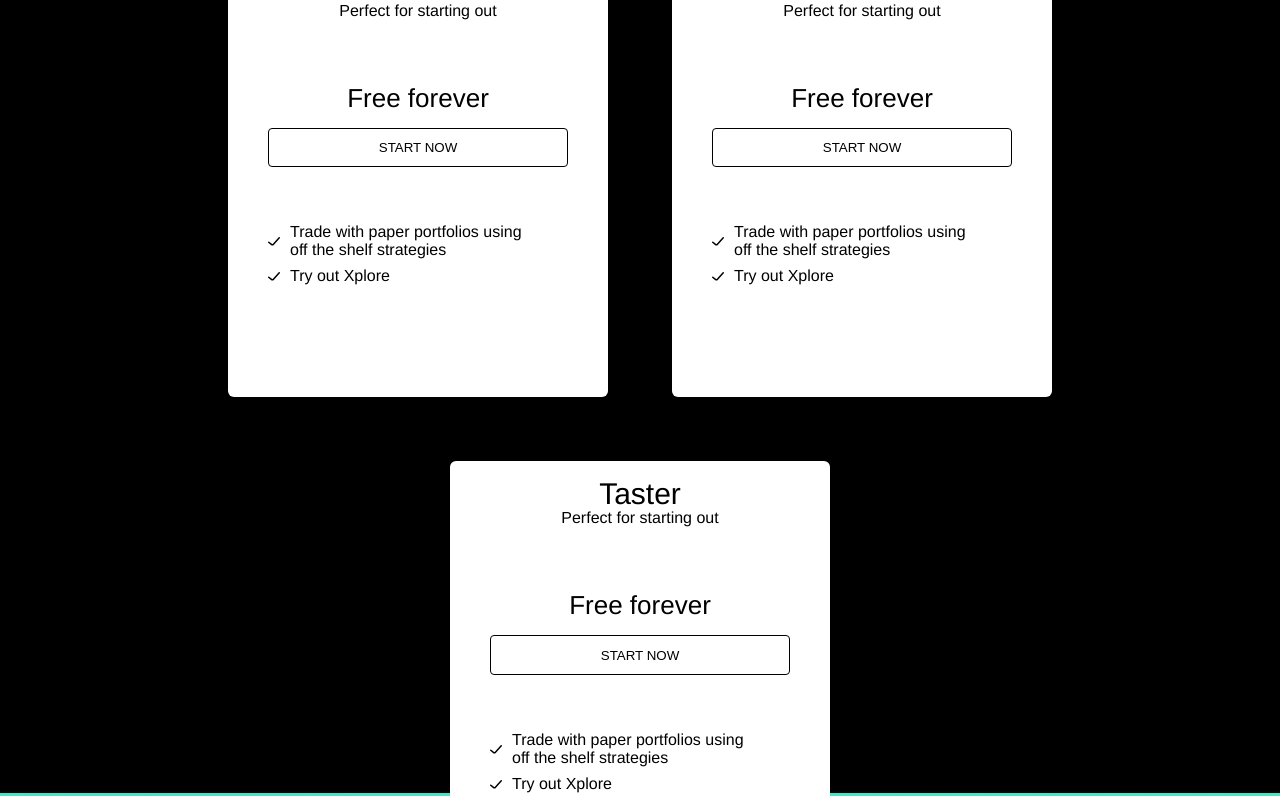
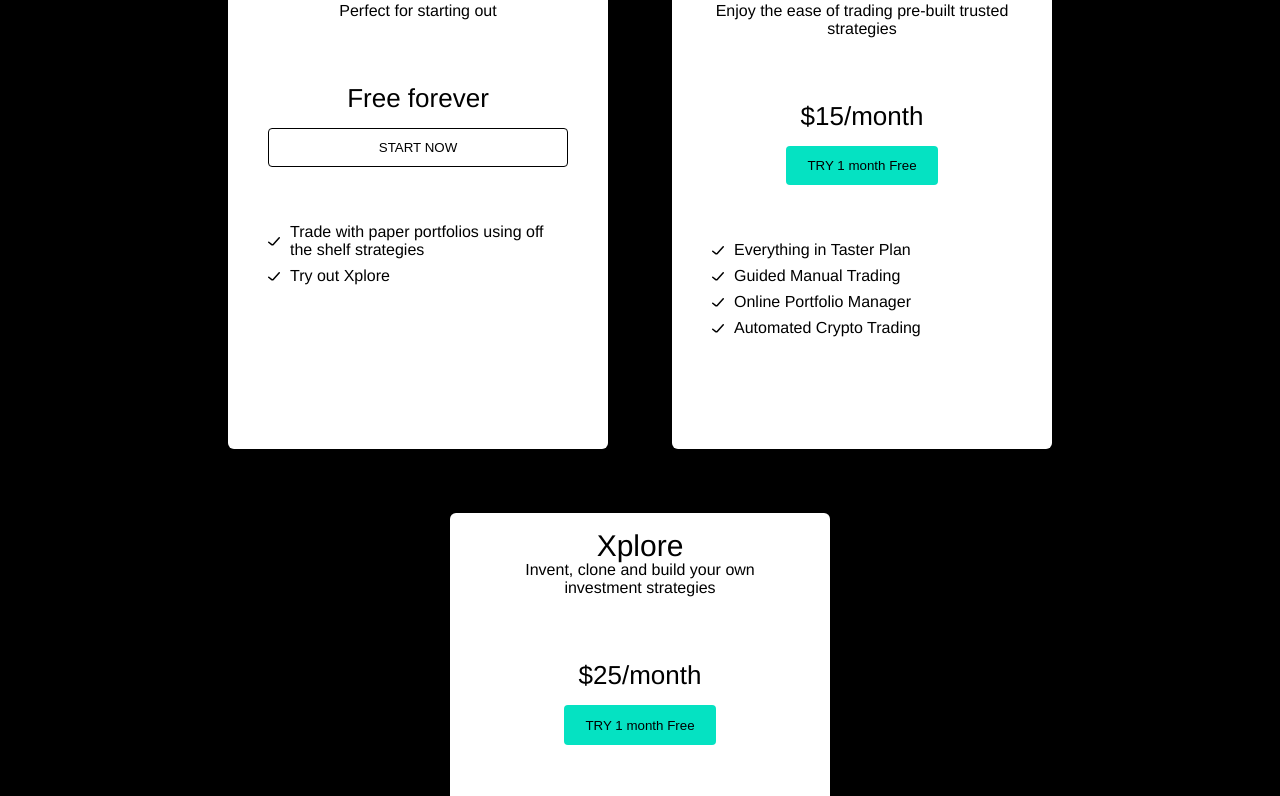
Before and after one commit to rohankamboj65/aikido-app, a Next.js app in the folder aikido/: page / in a window 1280 px wide. Shown: the part 304-1100 px from the top of the page. Built offline with nearby package versions, Linux system fonts and the light colour scheme; a web font is replaced by a local one.

Commit message:
create constant for price card

```diff
--- a/aikido/pages/index.js
+++ b/aikido/pages/index.js
@@ -1,99 +1,107 @@
-import Head from "next/head";
-import Image from "next/image";
-import { Inter } from "@next/font/google";
-import styles from "@/styles/Home.module.css";
-import Navbar from "@/Components/Navbar";
-import checkIcon from "../Images/checkIcon.svg";
-import Footer from "@/Components/Footer";
+import Head from 'next/head';
+import Image from 'next/image';
+import { Inter } from '@next/font/google';
+import styles from '@/styles/Home.module.css';
+import Navbar from '@/Components/Navbar';
+import checkIcon from '../Images/checkIcon.svg';
+import Footer from '@/Components/Footer';
 
 export default function Home() {
+  const PricePlans = [
+    {
+      title: 'Taster',
+      tagline: 'Perfect for starting out',
+      price: 'Free forever',
+      benefits: [
+        'Trade with paper portfolios using off the shelf strategies',
+        'Try out Xplore',
+      ],
+      cta: {
+        link: 'https://app.aikido.finance/',
+        title: 'START NOW',
+      },
+    },
+    {
+      title: 'Shelf',
+      tagline: 'Enjoy the ease of trading pre-built trusted strategies',
+      price: '$15/month',
+      benefits: [
+        'Everything in Taster Plan',
+        'Guided Manual Trading',
+        'Online Portfolio Manager',
+        'Automated Crypto Trading',
+      ],
+      cta: {
+        link: 'https://app.aikido.finance/plans',
+        title: 'TRY 1 month Free',
+      },
+    },
+    {
+      title: 'Xplore',
+      tagline: 'Invent, clone and build your own investment strategies',
+      price: '$25/month',
+      benefits: [
+        'Everything in Shelf Plan',
+        'Build your own investment strategies (Stocks & ETF’s)',
+      ],
+      cta: {
+        link: 'https://app.aikido.finance/plans',
+        title: 'TRY 1 month Free',
+      },
+    },
+  ];
   return (
     <>
       <Head>
         <title>Create Next App</title>
-        <meta name="description" content="Generated by create next app" />
-        <meta name="viewport" content="width=device-width, initial-scale=1" />
-        <link rel="icon" href="/favicon.ico" />
+        <meta name='description' content='Generated by create next app' />
+        <meta name='viewport' content='width=device-width, initial-scale=1' />
+        <link rel='icon' href='/favicon.ico' />
       </Head>
       <Navbar />
 
       {/* hero-section */}
 
-      <section className="hero_container">
-        <div className="main-container">
-          <div className="text_white padding_top">
-            <h3 className="heading_3 text_center">Simple plans, low monthly prices</h3>
-            <p className="text_center">
+      <section className='hero_container'>
+        <div className='main-container'>
+          <div className='text_white padding_top'>
+            <h3 className='heading_3 text_center'>
+              Simple plans, low monthly prices
+            </h3>
+            <p className='text_center'>
               Enjoy 1 month free trial. Change or cancel your plan at any time.
             </p>
-            <div className="cards_container  text_black">
-              <div className="pricing_card">
-                <h3 className="heading_4 text_center">Taster</h3>
-                <p className="paragraph_1 text_center">Perfect for starting out</p>
-                <div className="card_text_container text_center">
-                  <h5 className="heading_5">Free forever</h5>
-                  <button className="secondary_outline btn_margin">START NOW</button>
+            <div className='cards_container  text_black'>
+              {PricePlans?.map((item, i) => (
+                <div key={i} className='pricing_card'>
+                  <h3 className='heading_4 text_center'>{item.title}</h3>
+                  <p className='paragraph_1 text_center'>{item.tagline}</p>
+                  <div className='card_text_container text_center'>
+                    <h5 className='heading_5'>{item.price}</h5>
+                    <button
+                      className={`${
+                        item.price === 'Free forever'
+                          ? 'secondary_outline'
+                          : 'primary-button'
+                      } btn_margin`}
+                    >
+                      {item.cta.title}
+                    </button>
                   </div>
-                <div className="points_container">
-                  <img src={checkIcon.src} alt="checkIcon" />
-                  <p className="paragraph_1">
-                    Trade with paper portfolios using <br/> off the shelf strategies
-                  </p>
+                  {item.benefits.map((benefit, i) => (
+                    <div className='points_container'>
+                      <img src={checkIcon.src} alt='checkIcon' />
+                      <p className='paragraph_1'>{benefit}</p>
                     </div>
-                <div className="points_container">
-                  <img src={checkIcon.src} alt="checkIcon" />
-                  <p className="paragraph_1">
-                  Try out Xplore
-                  </p>
+                  ))}
                 </div>
-              </div>
-
-              {/* 2 */}
-              <div className="pricing_card">
-                <h3 className="heading_4 text_center">Taster</h3>
-                <p className="paragraph_1 text_center">Perfect for starting out</p>
-                <div className="card_text_container text_center">
-                  <h5 className="heading_5">Free forever</h5>
-                  <button className="secondary_outline btn_margin">START NOW</button>
-                </div>
-                <div className="points_container">
-                  <img src={checkIcon.src} alt="checkIcon" />
-                  <p className="paragraph_1">
-                    Trade with paper portfolios using <br/> off the shelf strategies
-                  </p>
-                </div>
-                <div className="points_container">
-                  <img src={checkIcon.src} alt="checkIcon" />
-                  <p className="paragraph_1">
-                  Try out Xplore
-                  </p>
-                </div>
-              </div>
-              {/* 3 */}
-              <div className="pricing_card">
-                <h3 className="heading_4 text_center">Taster</h3>
-                <p className="paragraph_1 text_center">Perfect for starting out</p>
-                <div className="card_text_container text_center">
-                  <h5 className="heading_5">Free forever</h5>
-                  <button className="secondary_outline btn_margin">START NOW</button>
-                </div>
-                <div className="points_container">
-                  <img src={checkIcon.src} alt="checkIcon" />
-                  <p className="paragraph_1">
-                    Trade with paper portfolios using <br/> off the shelf strategies
-                  </p>
-                </div>
-                <div className="points_container">
-                  <img src={checkIcon.src} alt="checkIcon" />
-                  <p className="paragraph_1">
-                  Try out Xplore
-                  </p>
-                </div>
-              </div>
+              ))}
             </div>
 
             <div className='connect_section'>
-        <p style={{ fontSize: '36px', fontWeight: 500, margin: 0 }}>Connect</p>
+              <p style={{ fontSize: '36px', fontWeight: 500, margin: 0 }}>
+                Connect
+              </p>
               <p
                 style={{
                   textAlign: 'center',
@@ -112,11 +120,9 @@ export default function Home() {
             </div>
           </div>
         </div>
-        <div className="hero_background">
-
-        </div>
+        <div className='hero_background'></div>
       </section>
-      <Footer/>
+      <Footer />
     </>
   );
 }
```
Lines whose indentation alone changed are shown as unchanged.
